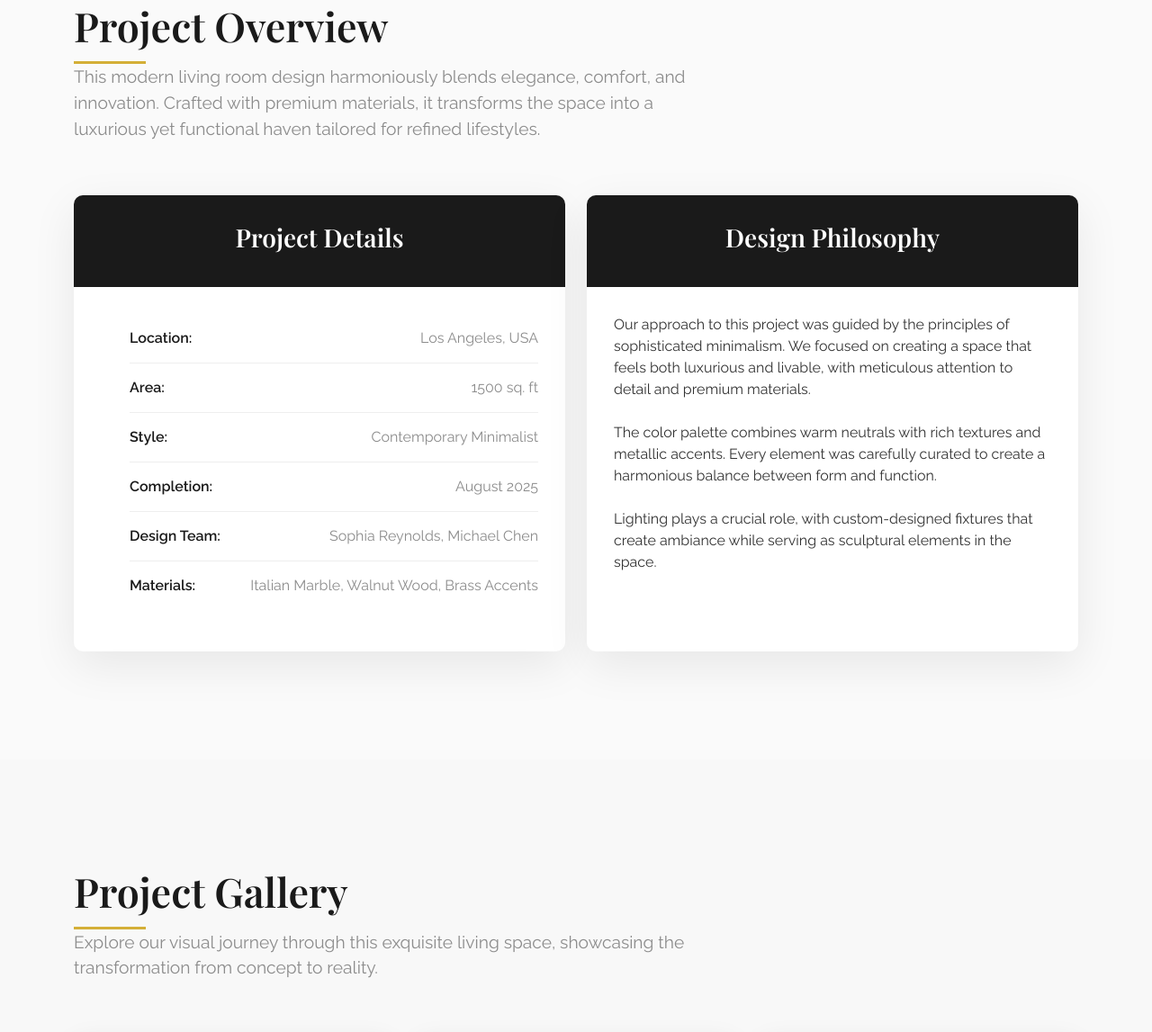
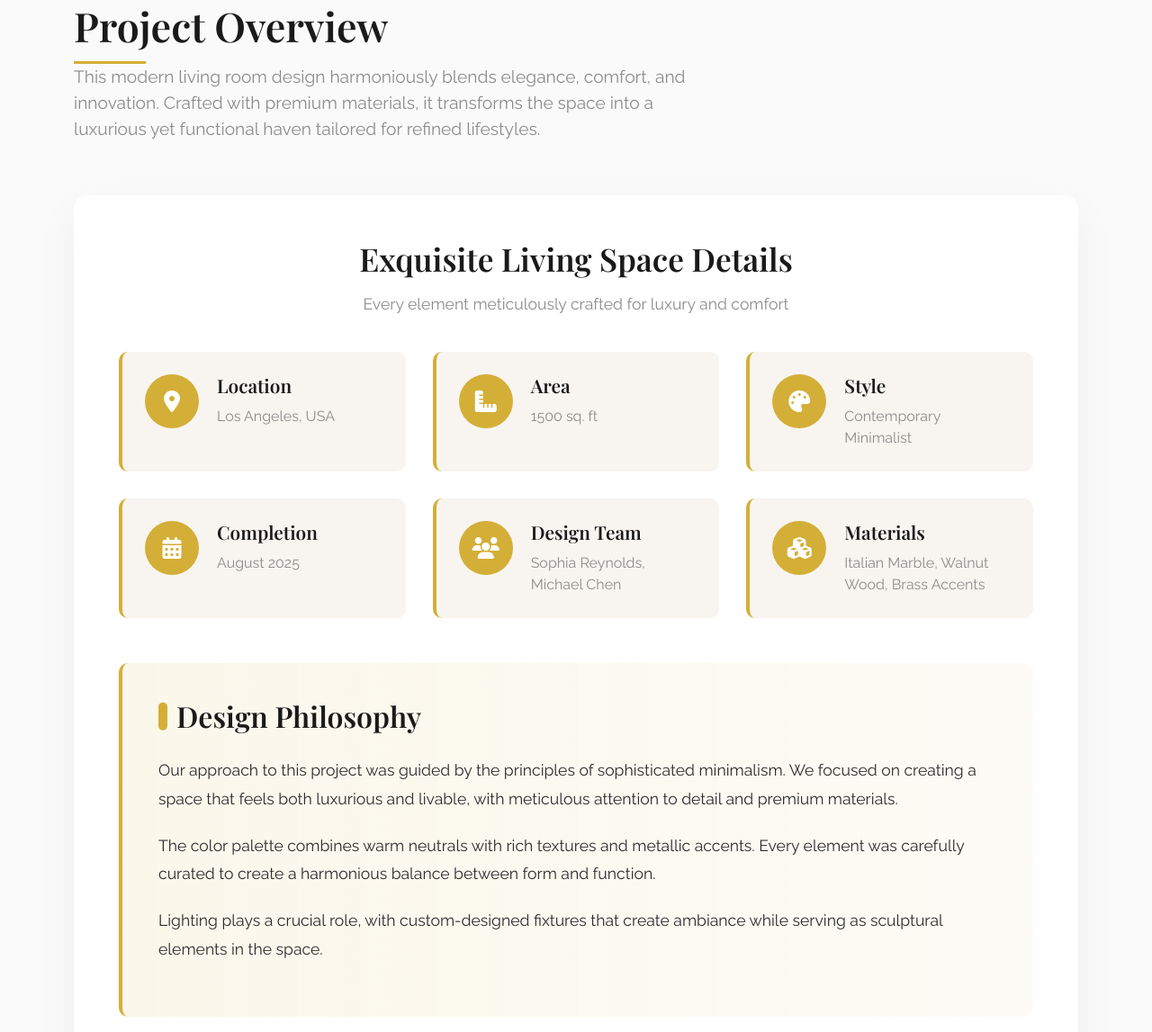
Before and after one commit to sarveshver/pefa-website, a Django app: page /design/ in a window 1280 px wide. Shown: the part 1001-2148 px from the top of the page at 90% size. Run offline with Django 5.2, Linux system fonts and the light colour scheme.

```diff
--- a/core/templates/core/design.html
+++ b/core/templates/core/design.html
@@ -203,48 +203,118 @@
       font-size: 1.2rem;
     }
 
-    /* Project Overview */
-    .overview-card {
+    /* NEW: Improved Project Overview */
+    .project-overview {
       background: white;
-      border-radius: 10px;
+      border-radius: 15px;
+      padding: 50px;
+      box-shadow: 0 20px 50px rgba(0, 0, 0, 0.05);
+      position: relative;
       overflow: hidden;
-      box-shadow: 0 15px 50px rgba(0, 0, 0, 0.08);
-      height: 100%;
     }
 
     .overview-header {
-      background: var(--charcoal);
-      color: white;
-      padding: 30px;
       text-align: center;
+      margin-bottom: 40px;
+      position: relative;
     }
 
-    .overview-content {
-      padding: 30px;
+    .overview-header h3 {
+      font-size: 2.2rem;
+      color: var(--charcoal);
+      margin-bottom: 15px;
     }
 
-    .overview-list {
-      list-style: none;
+    .overview-header p {
+      color: var(--gray);
+      max-width: 700px;
+      margin: 0 auto;
+      font-size: 1.1rem;
     }
 
-    .overview-list li {
-      padding: 15px 0;
-      border-bottom: 1px solid #eee;
-      display: flex;
-      justify-content: space-between;
+    .overview-grid {
+      display: grid;
+      grid-template-columns: repeat(auto-fit, minmax(300px, 1fr));
+      gap: 30px;
+      margin-bottom: 50px;
     }
 
-    .overview-list li:last-child {
-      border-bottom: none;
+    .overview-item {
+      display: flex;
+      align-items: flex-start;
+      padding: 25px;
+      border-radius: 10px;
+      background: var(--ivory);
+      transition: all 0.3s ease;
+      border-left: 4px solid var(--gold);
     }
 
-    .overview-list span:first-child {
-      font-weight: 600;
+    .overview-item:hover {
+      transform: translateY(-5px);
+      box-shadow: 0 10px 30px rgba(0, 0, 0, 0.08);
+    }
+
+    .overview-icon {
+      background: var(--gold);
+      width: 60px;
+      height: 60px;
+      border-radius: 50%;
+      display: flex;
+      align-items: center;
+      justify-content: center;
+      margin-right: 20px;
+      flex-shrink: 0;
+    }
+
+    .overview-icon i {
+      font-size: 1.5rem;
+      color: white;
+    }
+
+    .overview-content h4 {
+      font-size: 1.3rem;
+      margin-bottom: 10px;
       color: var(--charcoal);
     }
 
-    .overview-list span:last-child {
+    .overview-content p {
       color: var(--gray);
+      margin-bottom: 0;
+      font-size: 1rem;
+    }
+
+    .philosophy-section {
+      background: linear-gradient(to right, rgba(212, 175, 55, 0.1), rgba(212, 175, 55, 0.05));
+      padding: 40px;
+      border-radius: 10px;
+      border-left: 4px solid var(--gold);
+    }
+
+    .philosophy-section h3 {
+      font-size: 2rem;
+      margin-bottom: 25px;
+      color: var(--charcoal);
+      position: relative;
+      padding-left: 20px;
+    }
+
+    .philosophy-section h3:before {
+      content: '';
+      position: absolute;
+      left: 0;
+      top: 50%;
+      transform: translateY(-50%);
+      width: 10px;
+      height: 80%;
+      background: var(--gold);
+      border-radius: 5px;
+    }
+
+    .philosophy-section p {
+      color: var(--light-charcoal);
+      font-size: 1.1rem;
+      line-height: 1.8;
+      margin-bottom: 20px;
     }
 
     /* Gallery Section */
@@ -585,41 +675,85 @@
     </div>
   </section>
 
-  <!-- Project Overview -->
+  <!-- Project Overview - IMPROVED SECTION -->
   <section class="section" id="overview">
     <div class="container">
       <h2 class="section-title">Project Overview</h2>
       <p class="section-subtitle">This modern living room design harmoniously blends elegance, comfort, and innovation. Crafted with premium materials, it transforms the space into a luxurious yet functional haven tailored for refined lifestyles.</p>
 
-      <div class="row">
-        <div class="col-lg-6 mb-5 mb-lg-0">
-          <div class="overview-card">
+      <div class="project-overview">
         <div class="overview-header">
-              <h3>Project Details</h3>
+          <h3>Exquisite Living Space Details</h3>
+          <p>Every element meticulously crafted for luxury and comfort</p>
+        </div>
+
+        <div class="overview-grid">
+          <div class="overview-item">
+            <div class="overview-icon">
+              <i class="fas fa-map-marker-alt"></i>
             </div>
             <div class="overview-content">
-              <ul class="overview-list">
-                <li><span>Location:</span> <span>Los Angeles, USA</span></li>
-                <li><span>Area:</span> <span>1500 sq. ft</span></li>
-                <li><span>Style:</span> <span>Contemporary Minimalist</span></li>
-                <li><span>Completion:</span> <span>August 2025</span></li>
-                <li><span>Design Team:</span> <span>Sophia Reynolds, Michael Chen</span></li>
-                <li><span>Materials:</span> <span>Italian Marble, Walnut Wood, Brass Accents</span></li>
-              </ul>
+              <h4>Location</h4>
+              <p>Los Angeles, USA</p>
+            </div>
+          </div>
+
+          <div class="overview-item">
+            <div class="overview-icon">
+              <i class="fas fa-ruler-combined"></i>
+            </div>
+            <div class="overview-content">
+              <h4>Area</h4>
+              <p>1500 sq. ft</p>
+            </div>
+          </div>
+
+          <div class="overview-item">
+            <div class="overview-icon">
+              <i class="fas fa-palette"></i>
+            </div>
+            <div class="overview-content">
+              <h4>Style</h4>
+              <p>Contemporary Minimalist</p>
+            </div>
+          </div>
+
+          <div class="overview-item">
+            <div class="overview-icon">
+              <i class="fas fa-calendar-alt"></i>
+            </div>
+            <div class="overview-content">
+              <h4>Completion</h4>
+              <p>August 2025</p>
+            </div>
+          </div>
+
+          <div class="overview-item">
+            <div class="overview-icon">
+              <i class="fas fa-users"></i>
+            </div>
+            <div class="overview-content">
+              <h4>Design Team</h4>
+              <p>Sophia Reynolds, Michael Chen</p>
+            </div>
+          </div>
+
+          <div class="overview-item">
+            <div class="overview-icon">
+              <i class="fas fa-cubes"></i>
+            </div>
+            <div class="overview-content">
+              <h4>Materials</h4>
+              <p>Italian Marble, Walnut Wood, Brass Accents</p>
             </div>
           </div>
         </div>
-        <div class="col-lg-6">
-          <div class="overview-card">
-            <div class="overview-header">
+
+        <div class="philosophy-section">
           <h3>Design Philosophy</h3>
-            </div>
-            <div class="overview-content">
           <p>Our approach to this project was guided by the principles of sophisticated minimalism. We focused on creating a space that feels both luxurious and livable, with meticulous attention to detail and premium materials.</p>
-              <p class="mt-4">The color palette combines warm neutrals with rich textures and metallic accents. Every element was carefully curated to create a harmonious balance between form and function.</p>
-              <p class="mt-4">Lighting plays a crucial role, with custom-designed fixtures that create ambiance while serving as sculptural elements in the space.</p>
-            </div>
-          </div>
+          <p>The color palette combines warm neutrals with rich textures and metallic accents. Every element was carefully curated to create a harmonious balance between form and function.</p>
+          <p>Lighting plays a crucial role, with custom-designed fixtures that create ambiance while serving as sculptural elements in the space.</p>
         </div>
       </div>
     </div>
--- a/core/templates/core/home.html
+++ b/core/templates/core/home.html
@@ -1131,7 +1131,7 @@
             </div>
             <div>
               <h4>Email Us</h4>
-              <p>l.karthikeyan11@gmail.com</p>
+              <p>pefahomes@gmail.com</p>
             </div>
           </div>
 
@@ -1224,7 +1224,7 @@
       </div>
 
       <div class="copyright">
-        <p>&copy; 2023 Pefa Homes. All Rights Reserved. Designed with <i class="fas fa-heart text-danger"></i> in Chennai</p>
+        <p>&copy; 2025 Pefa Homes. All Rights Reserved. Designed with <i class="fas fa-heart text-danger"></i> in Chennai</p>
       </div>
     </div>
   </footer>
--- a/core/views.py
+++ b/core/views.py
@@ -27,4 +27,4 @@ def contact_view(request):
     else:
         form = ContactForm()
 
-    return render(request, 'your_template.html', {'form': form, 'sent': sent})
+    return render(request, 'home.html', {'form': form, 'sent': sent})
```
Also changed, not shown: other parts of core/templates/core/design.html (+32 -12 lines). Lines whose indentation alone changed are shown as unchanged.
